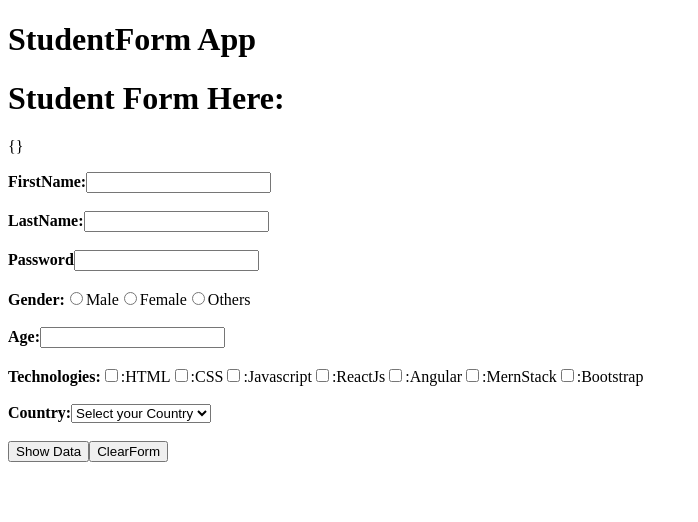
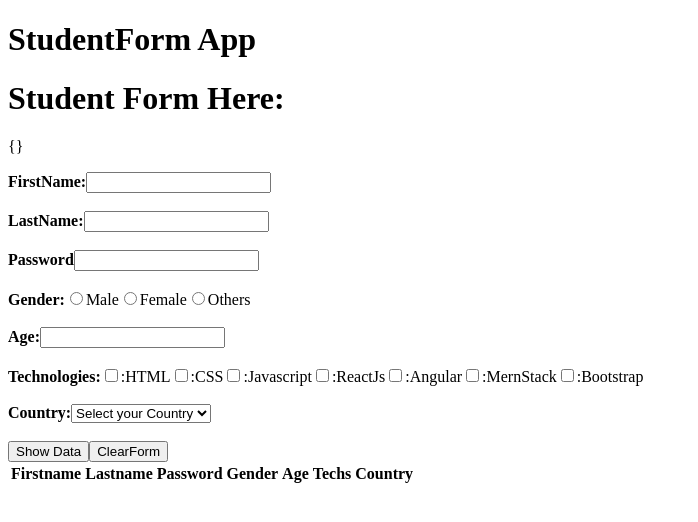
Before and after one commit to Umasri2605/React--StudentForm-By-UseFormik-and-ValidationSchema-Adv-Methods, a React app: page / in a window 1280 px wide. Shown: the top 522 px of the page, without its empty margins (0-698 px from the left). Built offline with nearby package versions, Linux system fonts and the light colour scheme; the HTML template or start-up script is replaced by a standard one.

Commit message:
StudentForm EventHandling with Table ui Gen

```diff
--- a/src/StudentForm.jsx
+++ b/src/StudentForm.jsx
@@ -11,7 +11,7 @@ function StudentForm() {
       Password: "",
       Gender: "",
       Age: 0,
-      Techs: [],
+      Techs: "",
       Country: ""
     },
 
@@ -33,7 +33,7 @@ function StudentForm() {
         if(context.parent.Gender=="Male" && value==25){
           return true;
         }
-        if(context.parent.Gender=="Female" && value==23){
+        if(context.parent.Gender=="Female" && value==21){
           return true;
         }
         else{
@@ -42,7 +42,7 @@ function StudentForm() {
       }
     }),
     onSubmit: (values) => {
-      console.log([...submitdata,values]);
+      SetSubmitData([...submitdata,values]);
     },
   })
   return (
@@ -109,6 +109,32 @@ function StudentForm() {
         <button type="submit" className="btn bg-info-subtle border-info-subtle me-3">Show Data</button>
         <button onClick={() => (studentForm.resetForm())} type="reset" className="btn bg-warning-subtle border-warning-subtle">ClearForm</button>
       </form>
+      <table className="table table-border">
+             <thead>
+               <tr>
+                 <th>Firstname</th>
+                 <th>Lastname</th>
+                 <th>Password</th>
+                 <th>Gender</th>
+                 <th>Age</th>
+                 <th>Techs</th>
+                 <th>Country</th>
+               </tr>
+             </thead>
+              <tbody>
+                 {submitdata.map((data) => (
+                  <tr>
+                  <td>{data.FirstName}</td>
+                  <td>{data.LastName}</td>
+                  <td>{data.Password}</td>
+                  <td>{data.Gender}</td>
+                  <td>{data.Age}</td>
+                  <td>{data.Techs}</td>
+                  <td>{data.Country}</td>
+                  </tr>
+              ))}
+            </tbody>
+          </table>
     </div>
   )
 }
```
